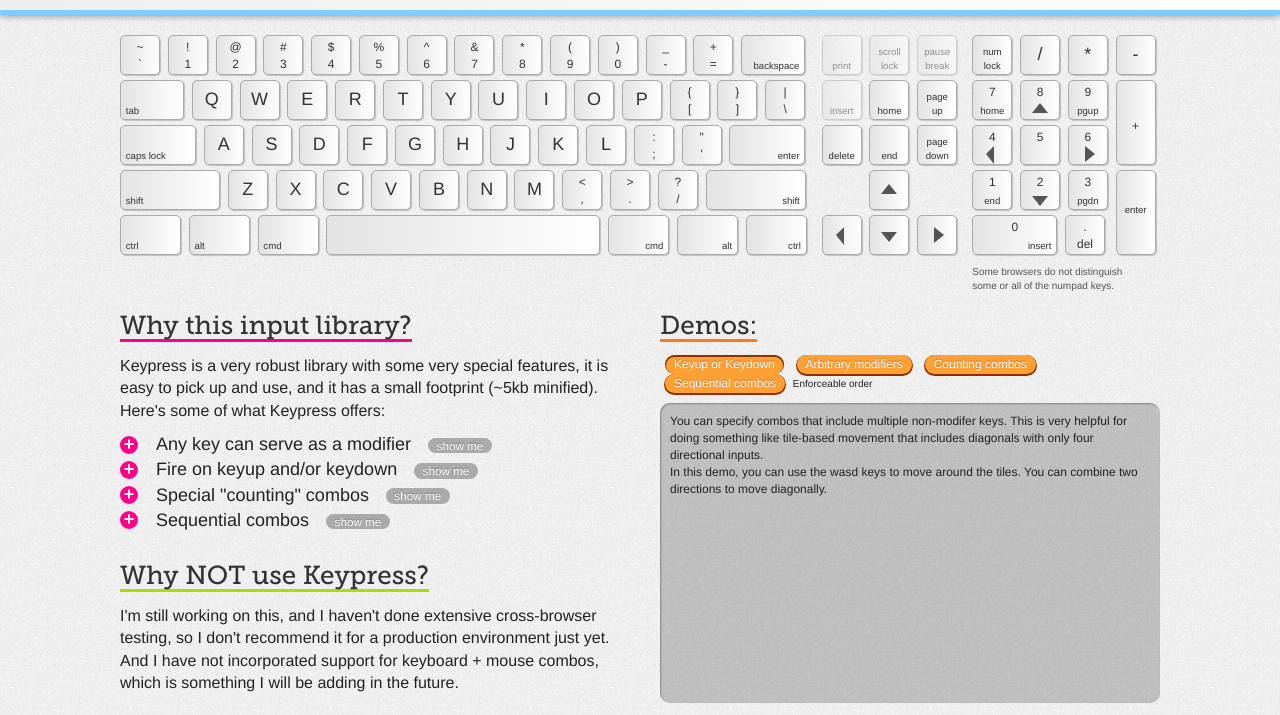
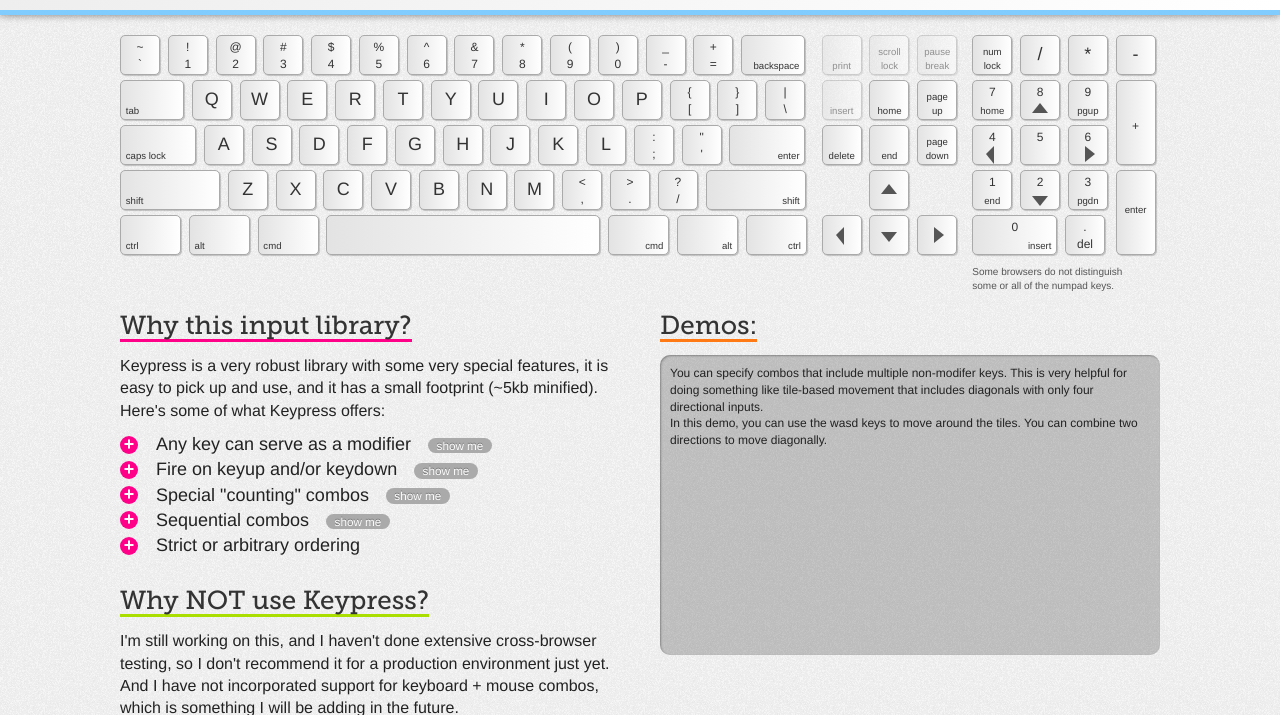
Before and after one commit to dmauro/Keypress, a plain HTML site: page index.html in a window 1280 px wide. Shown: the part 85-800 px from the top of the page. Drawn offline with nearby package versions, Linux system fonts and the light colour scheme.

Commit message:
Remove demo nav, use feature list.

```diff
--- a/index.html
+++ b/index.html
@@ -152,15 +152,6 @@
         <div class="clearfix">
             <div class="examples">
                 <h1 class="orange">Demos:</h1>
-                <nav>
-                    <ul>
-                        <li><a class="demo_link" data-demo="demo_1">Keyup or Keydown</a></li>
-                        <li><a class="demo_link" data-demo="demo_2">Arbitrary modifiers</a></li>
-                        <li><a class="demo_link" data-demo="demo_3">Counting combos</a></li>
-                        <li><a class="demo_link" data-demo="demo_4">Sequential combos</a></li>
-                        <li>Enforceable order</li>
-                    </ul>
-                </nav>
                 <div class="example_window">
                     <div class="demo" data-demo="demo_1">
                         <p>
@@ -211,6 +202,7 @@
                     <li>Fire on keyup and/or keydown <a class="demo_link" data-demo="demo_2">show me</a></li>
                     <li>Special "counting" combos <a class="demo_link" data-demo="demo_3">show me</a></li>
                     <li>Sequential combos <a class="demo_link" data-demo="demo_4">show me</a></li>
+                    <li>Strict or arbitrary ordering</li>
                 </ul>
 
                 <h1 class="lime">Why NOT use Keypress?</h1>
--- a/scss/main.scss
+++ b/scss/main.scss
@@ -283,32 +283,6 @@
         @include box-shadow(inset 1px 1px 2px rgba(#000, 0.3));
     }
 
-    nav ul {
-        clear:both;
-        margin-bottom:1em;
-
-        li {
-            display:inline-block;
-
-            a {
-                display:inline-block;
-                margin:0 5px;
-                padding:0.1em 0.75em;
-                background:#ffa034;
-                color:#fff;
-                font-size:1.2em;
-                text-shadow:0 -1px 0 rgba(#000, 0.3);
-                cursor:pointer;
-                @include border-radius(1em);
-                @include box-shadow(0 1px 0 1px #8f3000);
-
-                &.active {
-                    @include box-shadow(inset 0 1px 0 1px #8f3000);
-                }
-            }
-        }
-    }
-
     .demo {
         display:none;
 
```
Also changed, not shown: css/main.css.
